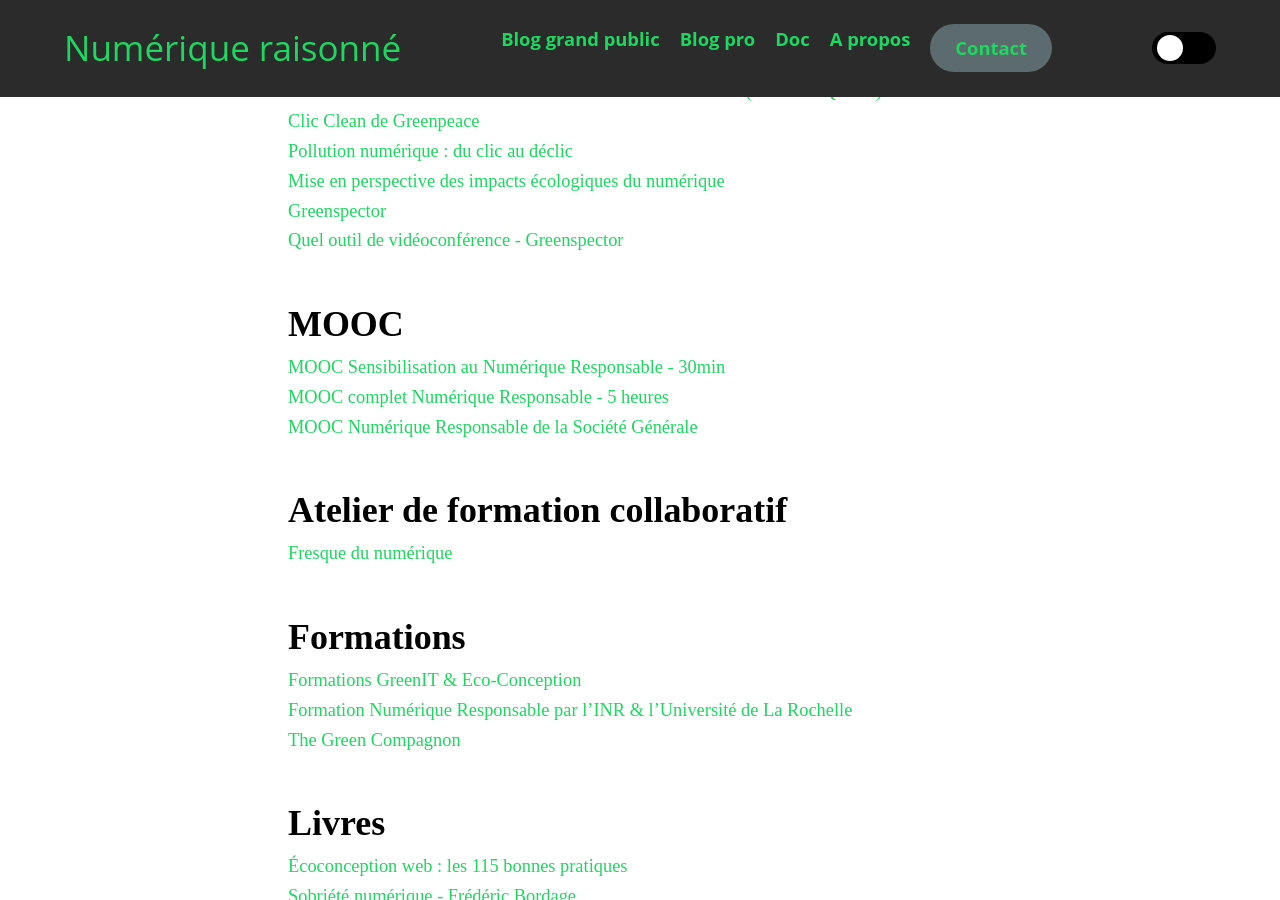
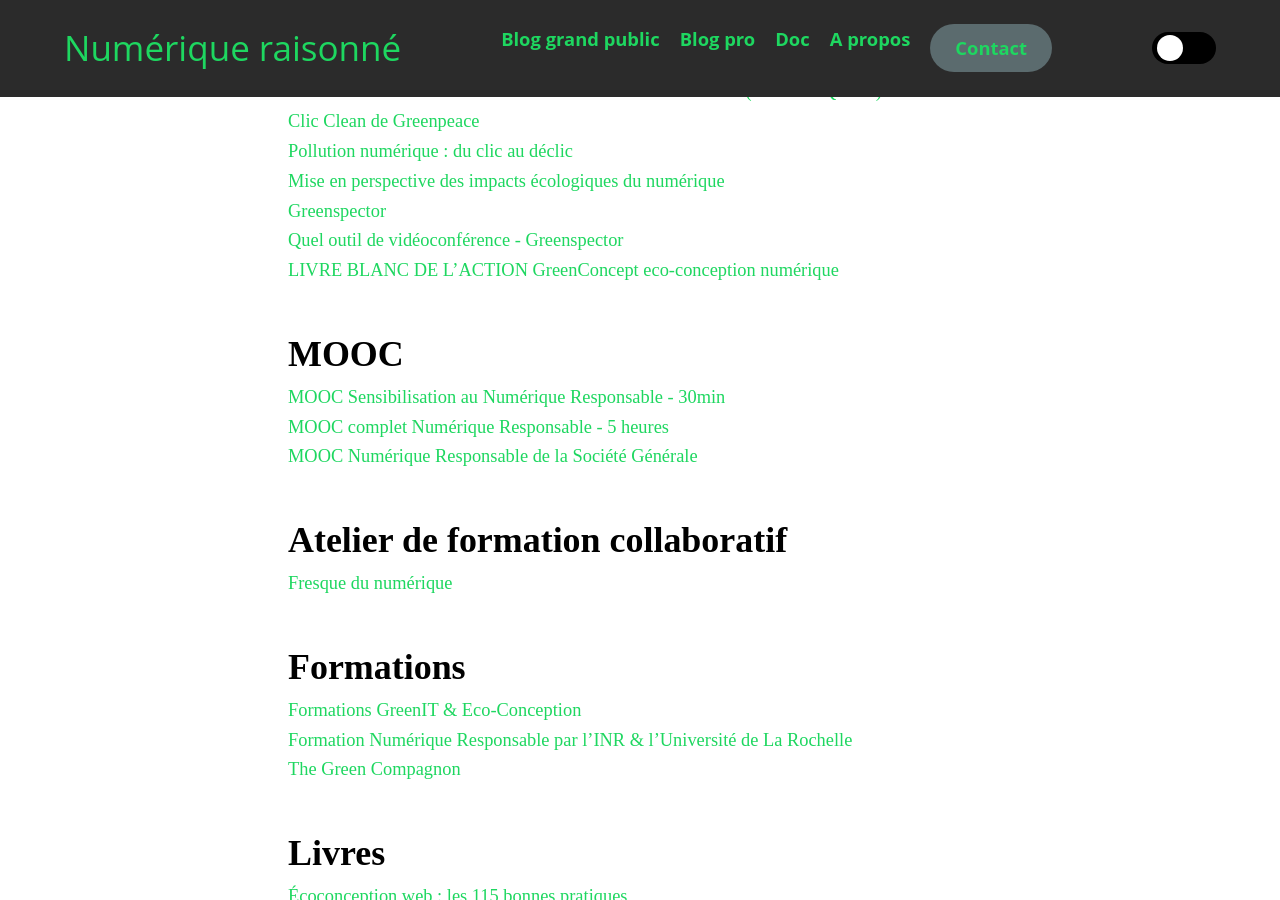
Before and after one commit to Slandais/slandais.github.io, a Jekyll site: the page built from _pages/liens-numerique-responsable.md, in a window 1280 px wide and 900 px high, scrolled down 678 px. Built offline with Jekyll 4.4.1, drawn with Linux system fonts in a browser that asks for light colours.

Commit message:
Update liens-numerique-responsable.md

```diff
--- a/_pages/liens-numerique-responsable.md
+++ b/_pages/liens-numerique-responsable.md
@@ -24,6 +24,7 @@
 * [Mise en perspective des impacts écologiques du numérique](https://raphael-lemaire.com/2019/11/02/mise-en-perspective-impacts-numerique/)
 * [Greenspector](https://greenspector.com/fr/accueil/)
 * [Quel outil de vidéoconférence - Greenspector](https://greenspector.com/fr/quelle-application-mobile-de-visioconference-pour-reduire-votre-impact-edition-2021/)
+* [LIVRE BLANC DE L’ACTION GreenConcept eco-conception numérique](http://www.greenconcept-innovation.fr/wp-content/uploads/2020/02/greenconcept_21022020.pdf)
 
 ## MOOC
 
```
